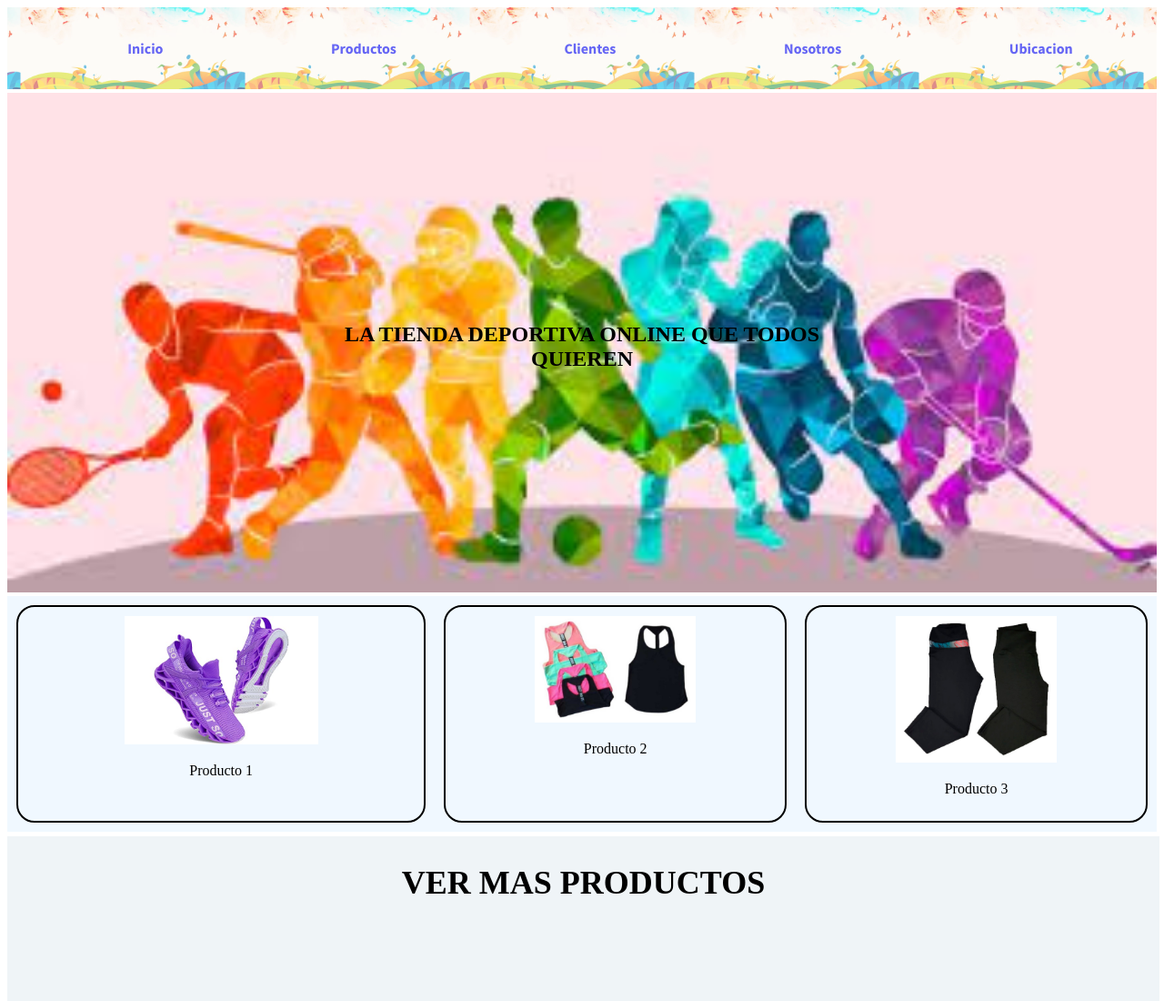
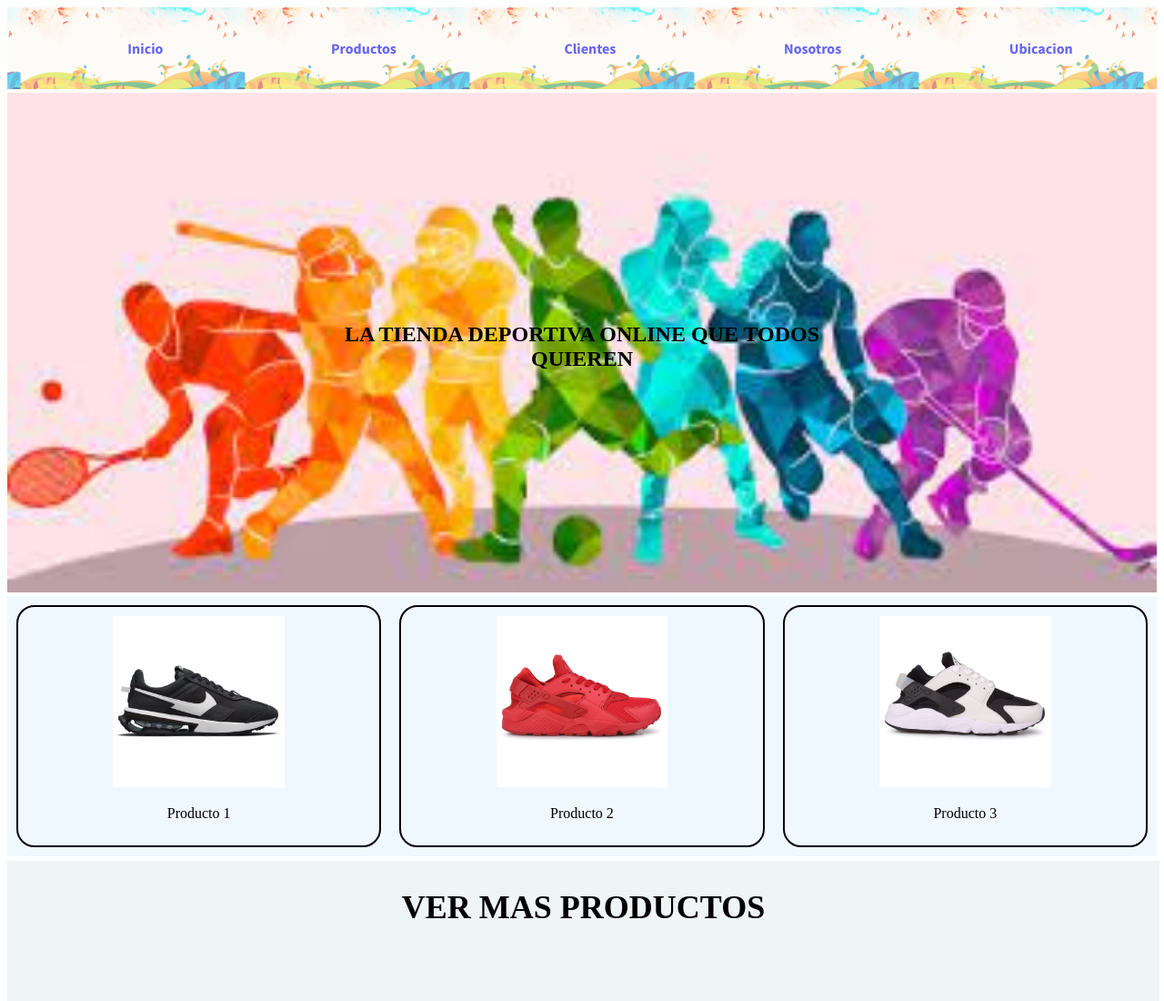
Before and after one commit to Turco777/probando, a plain HTML site: page index.html in a window 1280 px wide. Shown: the top 1100 px of the page at 91% size. Drawn offline with Linux system fonts and the light colour scheme.

Commit message:
modifacion en productos

```diff
--- a/index.html
+++ b/index.html
@@ -45,7 +45,7 @@
         <div class="product">
             <!-- imagen -->
             <a href="productos.html" target="_blank">
-                <img src="imagenes/product1.jpg" alt="" class="imagenProducto">
+                <img src="imagenes/tillas2.jpg" alt="" class="imagenProducto">
             </a>
             <div class="divProducto1">
                 <p>Producto 1</p>
@@ -54,7 +54,7 @@
         <div class="product">
             <!-- imagen -->
             <a href="productos.html">
-                <img src="imagenes/product2.jpg" alt="" class="imagenProducto">
+                <img src="imagenes/tillas1.jpg" alt="" class="imagenProducto">
             </a>
             <div class="divProducto1">
                 <p>Producto 2</p>
@@ -63,7 +63,7 @@
         <div class="product">
             <!-- imagen -->
             <a href="productos.html">
-                <img src="imagenes/product3.jpg" alt="" class="imagenProducto">
+                <img src="imagenes/tillas3.jpg" alt="" class="imagenProducto">
             </a>
             <div class="divProducto1">
                 <p>Producto 3</p>
```
Also changed, not shown: imagenes/tillas1.jpg (added), imagenes/tillas2.jpg (added), imagenes/tillas3.jpg (added).
